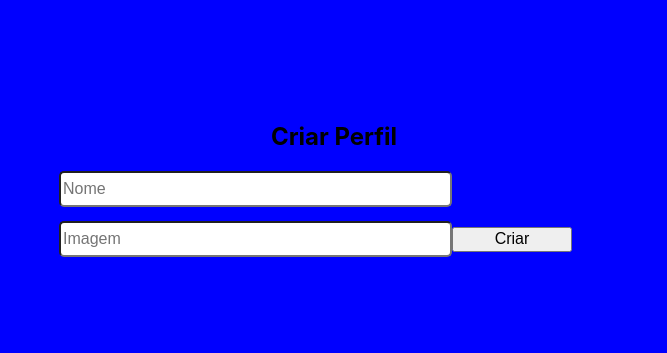
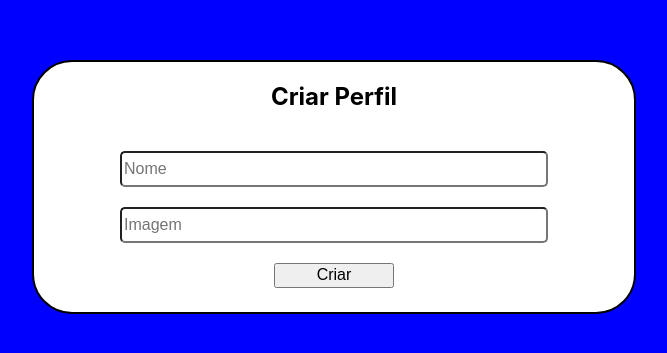
Before and after one commit to lucaskahlil/FRONT, a React (Create React App) app in the folder bluelive/: page /createProfile in a window 1280 px wide. Shown: the part 213-566 px from the top of the page, without its empty margins (306-973 px from the left). Built offline with nearby package versions, Linux system fonts and the light colour scheme.

Commit message:
implement delete and css

```diff
--- a/bluelive/src/components/card-profile/card-profile.css
+++ b/bluelive/src/components/card-profile/card-profile.css
@@ -3,9 +3,9 @@
     flex-direction: column;
     align-items: center;
     justify-content: center;
-    border: solid 2px black;
     width: 350px;
     height: 400px;
+    margin: 30px;
 }
 
 button {
@@ -16,4 +16,5 @@ button {
 img {
     border-radius: 200px;
     width: 80%;
+    box-shadow: 10px 5px 5px black;
 }
--- /dev/null
+++ b/bluelive/src/components/pages/create-profile-form/create-profile-form.css
@@ -0,0 +1,18 @@
+.create-profile-container {
+    background-color: white;
+    width: 600px;
+    height: 250px;
+    border-radius: 40px;
+    border: solid 2px black;
+}
+
+.form-create {
+    display: flex;
+    flex-direction: column;
+    align-items: center;
+    justify-content: center;
+}
+
+input {
+    margin-top: 20px;
+}
--- a/bluelive/src/components/pages/create-profile-form/create-profile-form.tsx
+++ b/bluelive/src/components/pages/create-profile-form/create-profile-form.tsx
@@ -1,6 +1,7 @@
 import { FormEvent } from "react"
 import { useNavigate } from "react-router-dom"
 import { api } from "../../../utils/api/api";
+import './create-profile-form.css'
 
 
 export default function CreateProfileForm() {
@@ -20,12 +21,12 @@ export default function CreateProfileForm() {
     }
 
     return (
-        <div className="edit-profile-container">
-            <form onSubmit={handleSubmit}>
+        <div className="create-profile-container">
+            <form className="form-create" onSubmit={handleSubmit}>
                 <h2>Criar Perfil</h2>
                 <input placeholder="Nome" name="Title" />
                 <input placeholder="Imagem" name="ImageURL" />
-                <button type="submit">Criar</button>
+                <button className="button-create" type="submit">Criar</button>
             </form>
         </div>
     )
--- a/bluelive/src/components/pages/edit-profile-form/edit-profile-form.tsx
+++ b/bluelive/src/components/pages/edit-profile-form/edit-profile-form.tsx
@@ -22,6 +22,19 @@ export function EditProfileForm() {
         navigate('/profiles')
     }
 
+    async function handleDelete() {
+
+        const deletePayload = {
+            id: id ?? "",
+            Title: "",
+            ImageURL: "",
+        };
+
+        const userData = await api.deleteProfile(deletePayload);
+
+        navigate('/profiles')
+    }
+
     return (
         <div className="edit-profile-container">
             <form onSubmit={handleSubmit}>
@@ -29,7 +42,7 @@ export function EditProfileForm() {
                 <input placeholder="Novo Nome" name="Title" />
                 <input placeholder="Nova Imagem" name="ImageURL" />
                 <button type="submit">Editar</button>
-                <button type="button">Deletar</button>
+                <button type="button" onClick={handleDelete}>Deletar</button>
             </form>
         </div>
     )
--- a/bluelive/src/components/pages/profile/profile.css
+++ b/bluelive/src/components/pages/profile/profile.css
@@ -1,9 +1,10 @@
-.profile-container {
-    width: 80%;
-    height: 90%;
-    background-color: white;
-    display: flex;
-    flex-direction: row;
-    align-items: center;
-    justify-content: center;
+.card-container {
+   display: flex;
+   flex-direction: row;
+   align-items: center;
+   justify-content: center;
+   border: solid 1px black;
+   background-color: white;
+   border-radius: 40px;
+   width: 80vw;
 }
--- a/bluelive/src/components/pages/profile/profile.tsx
+++ b/bluelive/src/components/pages/profile/profile.tsx
@@ -3,7 +3,7 @@ import { useNavigate } from "react-router-dom";
 import { api } from "../../../utils/api/api";
 import { ProfileResponse } from "../../../utils/types/profile";
 import { CardProfile } from "../../card-profile/card-profile";
-
+import './profile.css'
 
 export function Profiles() {
   const [profileList, setProfileList] = useState<ProfileResponse[]>([])
@@ -11,7 +11,7 @@ export function Profiles() {
   const navigate = useNavigate()
 
   async function Profiles() {
-    const userId:string | null = localStorage.getItem('userId')
+    const userId: string | null = localStorage.getItem('userId')
     const profiles = await api.getProfile(userId);
     setProfileList(profiles)
   }
@@ -21,12 +21,14 @@ export function Profiles() {
   }, [])
 
   return (
-    <div className="profile-container">
-    <h1>PERFIS</h1>
-    {profileList.map(profile => (
-      <CardProfile profile = {profile}/>
-    ))};
-    <button onClick={() => {navigate('/createProfile/')}}>Criar novo Perfil</button>
+    <div className="">
+      <h1>PERFIS</h1>
+      <div className="card-container">
+      <button onClick={() => { navigate('/createProfile/') }}>Novo Perfil</button>
+        {profileList.map(profile => (
+          <CardProfile profile={profile} />
+        ))};
+      </div>
     </div>
   )
 }
--- a/bluelive/src/utils/api/api.ts
+++ b/bluelive/src/utils/api/api.ts
@@ -1,5 +1,5 @@
 import axios from "axios";
-import { CreateProfile, EditProfile, LoginRequest } from "../types/request";
+import { CreateProfile, DeleteProfile, EditProfile, LoginRequest } from "../types/request";
 
 axios.defaults.baseURL = "https://xbox-live-api.onrender.com";
 axios.defaults.headers.post["Content-Type"] = "application/json";
@@ -66,5 +66,13 @@ export const api = {
     } catch (err) {
       alert(err)
     }
+  },
+
+  deleteProfile: async (data: DeleteProfile) => {
+    try {
+      const response = await axios.delete("/profile/" + data.id)
+    } catch (err) {
+      alert(err)
+    }
   }
 };
--- a/bluelive/src/utils/types/request.ts
+++ b/bluelive/src/utils/types/request.ts
@@ -13,3 +13,9 @@ export type CreateProfile = {
     Title: string;
     ImageURL: string;
 }
+
+export type DeleteProfile = {
+    id: string;
+    Title: string;
+    ImageURL: string;
+}
```
